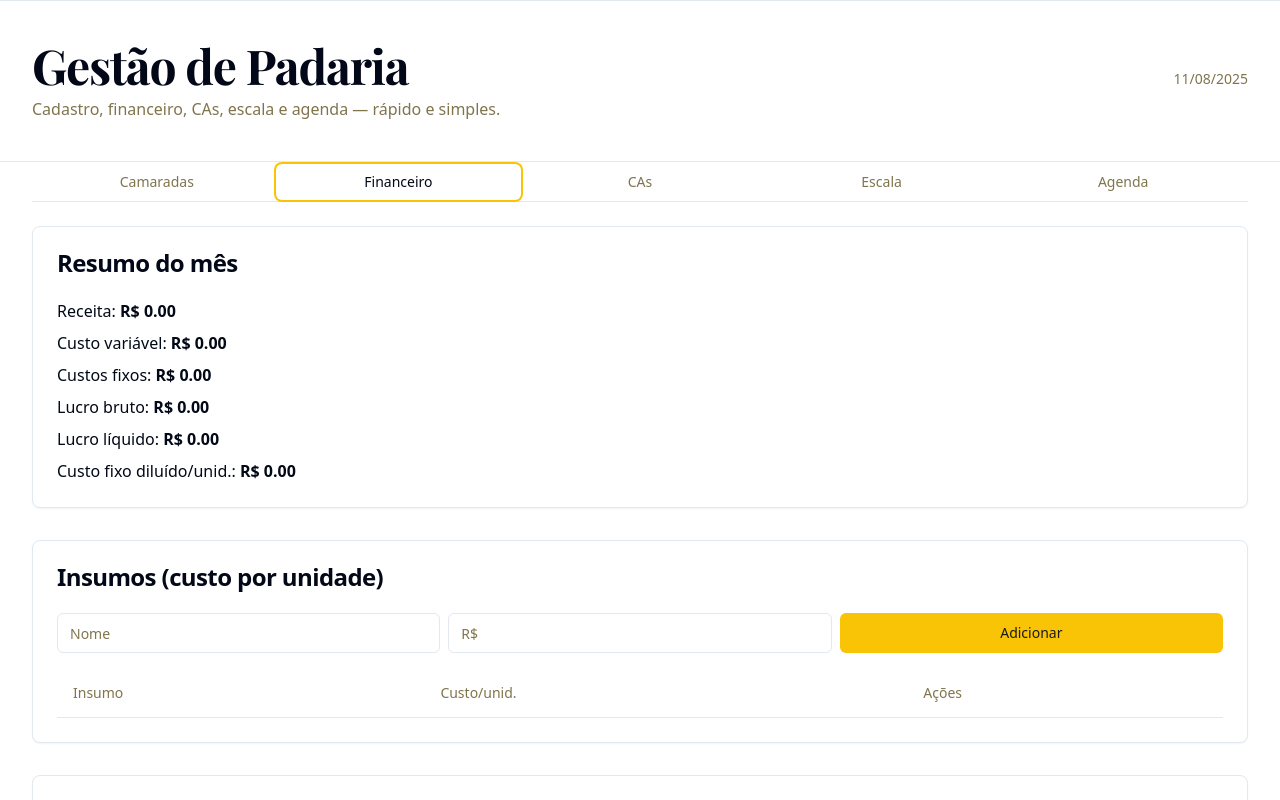
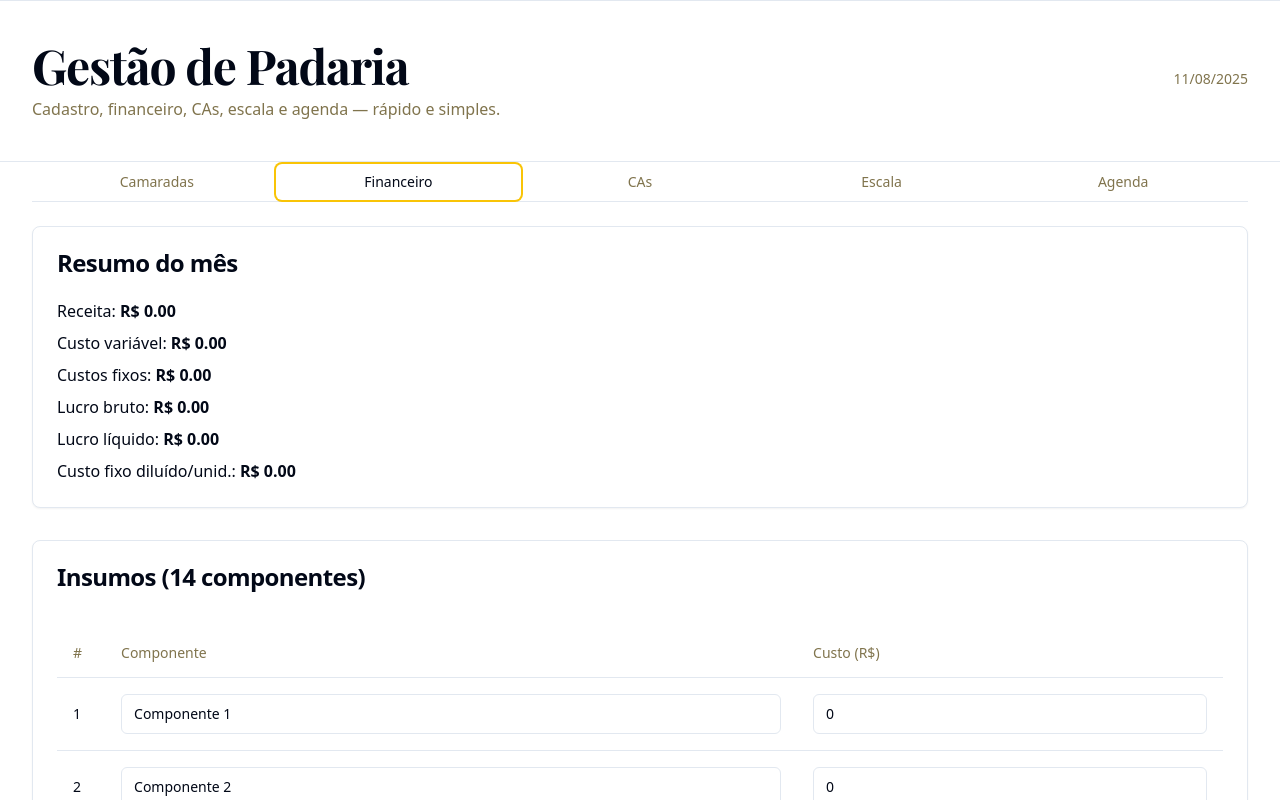
Before and after one commit to ElCHOCOLOCO/padoca-manager-chic, a React (Vite) app: page / in a window 1280 px wide. Both pictures are taken after a click on the tab "Financeiro". Shown: the top 800 px of the page. Built offline with nearby package versions, Linux system fonts and the light colour scheme.

Commit message:
Refine financeiro features
Separate fixed costs and ingredients into distinct functionalities. Create an editable table for ingredients with 14 editable components and a field to specify production units per ingredient. Calculate cost per unit based on this equation.

```diff
--- /dev/null
+++ b/src/components/finance/InsumosTabela14.tsx
@@ -0,0 +1,118 @@
+import React, { useMemo, useState } from "react";
+import { Table, TableBody, TableCell, TableHead, TableHeader, TableRow } from "@/components/ui/table";
+import { Input } from "@/components/ui/input";
+import { Label } from "@/components/ui/label";
+
+ type Row = { id: number; nome: string; custo: number | "" };
+
+const initialRows: Row[] = Array.from({ length: 14 }, (_, i) => ({
+  id: i + 1,
+  nome: `Componente ${i + 1}`,
+  custo: 0,
+}));
+
+const brl = new Intl.NumberFormat("pt-BR", { style: "currency", currency: "BRL" });
+
+function InsumosTabela14() {
+  const [rows, setRows] = useState<Row[]>(initialRows);
+  const [unidades, setUnidades] = useState<number | "">("");
+
+  const total = useMemo(
+    () => rows.reduce((s, r) => s + (typeof r.custo === "number" ? r.custo : 0), 0),
+    [rows]
+  );
+
+  const custoPorUnidade = useMemo(() => {
+    const u = typeof unidades === "number" ? unidades : 0;
+    return u > 0 ? total / u : 0;
+  }, [total, unidades]);
+
+  const handleNomeChange = (id: number, value: string) =>
+    setRows((prev) => prev.map((r) => (r.id === id ? { ...r, nome: value } : r)));
+
+  const handleCustoChange = (id: number, value: string) =>
+    setRows((prev) =>
+      prev.map((r) =>
+        r.id === id ? { ...r, custo: value === "" ? "" : Number(value) } : r
+      )
+    );
+
+  const reset = () => {
+    setRows(initialRows);
+    setUnidades("");
+  };
+
+  return (
+    <section aria-labelledby="insumos14-title" className="space-y-4">
+      <h2 id="insumos14-title" className="sr-only">Insumos (14 componentes)</h2>
+
+      <Table>
+        <TableHeader>
+          <TableRow>
+            <TableHead>#</TableHead>
+            <TableHead>Componente</TableHead>
+            <TableHead>Custo (R$)</TableHead>
+          </TableRow>
+        </TableHeader>
+        <TableBody>
+          {rows.map((r) => (
+            <TableRow key={r.id}>
+              <TableCell className="w-10">{r.id}</TableCell>
+              <TableCell className="max-w-[260px]">
+                <Input
+                  value={r.nome}
+                  onChange={(e) => handleNomeChange(r.id, e.target.value)}
+                  aria-label={`Nome do componente ${r.id}`}
+                />
+              </TableCell>
+              <TableCell className="max-w-[160px]">
+                <Input
+                  type="number"
+                  step="0.01"
+                  value={r.custo === "" ? "" : r.custo}
+                  onChange={(e) => handleCustoChange(r.id, e.target.value)}
+                  placeholder="0,00"
+                  aria-label={`Custo do componente ${r.id}`}
+                />
+              </TableCell>
+            </TableRow>
+          ))}
+        </TableBody>
+      </Table>
+
+      <div className="grid md:grid-cols-3 gap-4 items-end">
+        <div className="md:col-span-1">
+          <Label htmlFor="unidades">Unidades produzidas (lote)</Label>
+          <Input
+            id="unidades"
+            type="number"
+            min={0}
+            value={unidades}
+            onChange={(e) => setUnidades(e.target.value === "" ? "" : Number(e.target.value))}
+            placeholder="Ex: 100"
+          />
+        </div>
+        <div className="md:col-span-2 grid grid-cols-2 gap-4 text-sm">
+          <div className="rounded-md border p-3">
+            <div className="text-muted-foreground">Total de insumos (lote)</div>
+            <div className="text-lg font-semibold">{brl.format(total)}</div>
+          </div>
+          <div className="rounded-md border p-3">
+            <div className="text-muted-foreground">Custo por unidade</div>
+            <div className="text-lg font-semibold">{brl.format(custoPorUnidade)}</div>
+          </div>
+        </div>
+      </div>
+
+      <div className="text-xs text-muted-foreground">
+        Edite até 14 componentes acima e informe quantas unidades esse lote produz para calcular o custo por unidade.
+      </div>
+
+      <div className="flex gap-2">
+        <button type="button" onClick={reset} className="text-sm underline">Limpar</button>
+      </div>
+    </section>
+  );
+}
+
+export default InsumosTabela14;
--- a/src/pages/Index.tsx
+++ b/src/pages/Index.tsx
@@ -14,6 +14,7 @@ import { Calendar as CalendarIcon } from "lucide-react";
 import { format } from "date-fns";
 import { cn } from "@/lib/utils";
 import { toast } from "@/hooks/use-toast";
+import InsumosTabela14 from "@/components/finance/InsumosTabela14";
 
 // Tipos
 type Turno = "manha" | "tarde" | "noite";
@@ -373,41 +374,9 @@ const [custoVariavelOverride, setCustoVariavelOverride] = useState<number | unde
               </Card>
 
               <Card className="animate-fade-in">
-                <CardHeader><CardTitle>Insumos (custo por unidade)</CardTitle></CardHeader>
-                <CardContent className="space-y-4">
-                  <form onSubmit={addInsumo} className="grid grid-cols-3 gap-2">
-                    <Input name="nome" placeholder="Nome" />
-                    <Input name="custo" type="number" step="0.01" placeholder="R$" />
-                    <Button type="submit">Adicionar</Button>
-                  </form>
-
-                  <Table>
-                    <TableHeader>
-                      <TableRow>
-                        <TableHead>Insumo</TableHead>
-                        <TableHead>Custo/unid.</TableHead>
-                        <TableHead>Ações</TableHead>
-                      </TableRow>
-                    </TableHeader>
-                    <TableBody>
-                      {insumos.map(i=> (
-                        <TableRow key={i.id}>
-                          <TableCell className="max-w-[200px]">
-                            <Input value={i.nome} onChange={(e)=> setInsumos(prev=> prev.map(it=> it.id===i.id? {...it, nome:e.target.value}: it))} />
-                          </TableCell>
-                          <TableCell className="max-w-[160px]">
-                            <Input type="number" step="0.01" value={i.custo_unitario}
-                              onChange={(e)=> setInsumos(prev=> prev.map(it=> it.id===i.id? {...it, custo_unitario: Number(e.target.value||0)}: it))}
-                            />
-                          </TableCell>
-                          <TableCell className="flex gap-2">
-                            <Button variant="secondary" size="sm" onClick={()=> updateInsumo(i.id, { nome: i.nome, custo_unitario: i.custo_unitario })}>Salvar</Button>
-                            <Button variant="destructive" size="sm" onClick={()=> deleteInsumo(i.id)}>Excluir</Button>
-                          </TableCell>
-                        </TableRow>
-                      ))}
-                    </TableBody>
-                  </Table>
+                <CardHeader><CardTitle>Insumos (14 componentes)</CardTitle></CardHeader>
+                <CardContent>
+                  <InsumosTabela14 />
                 </CardContent>
               </Card>
 
```
